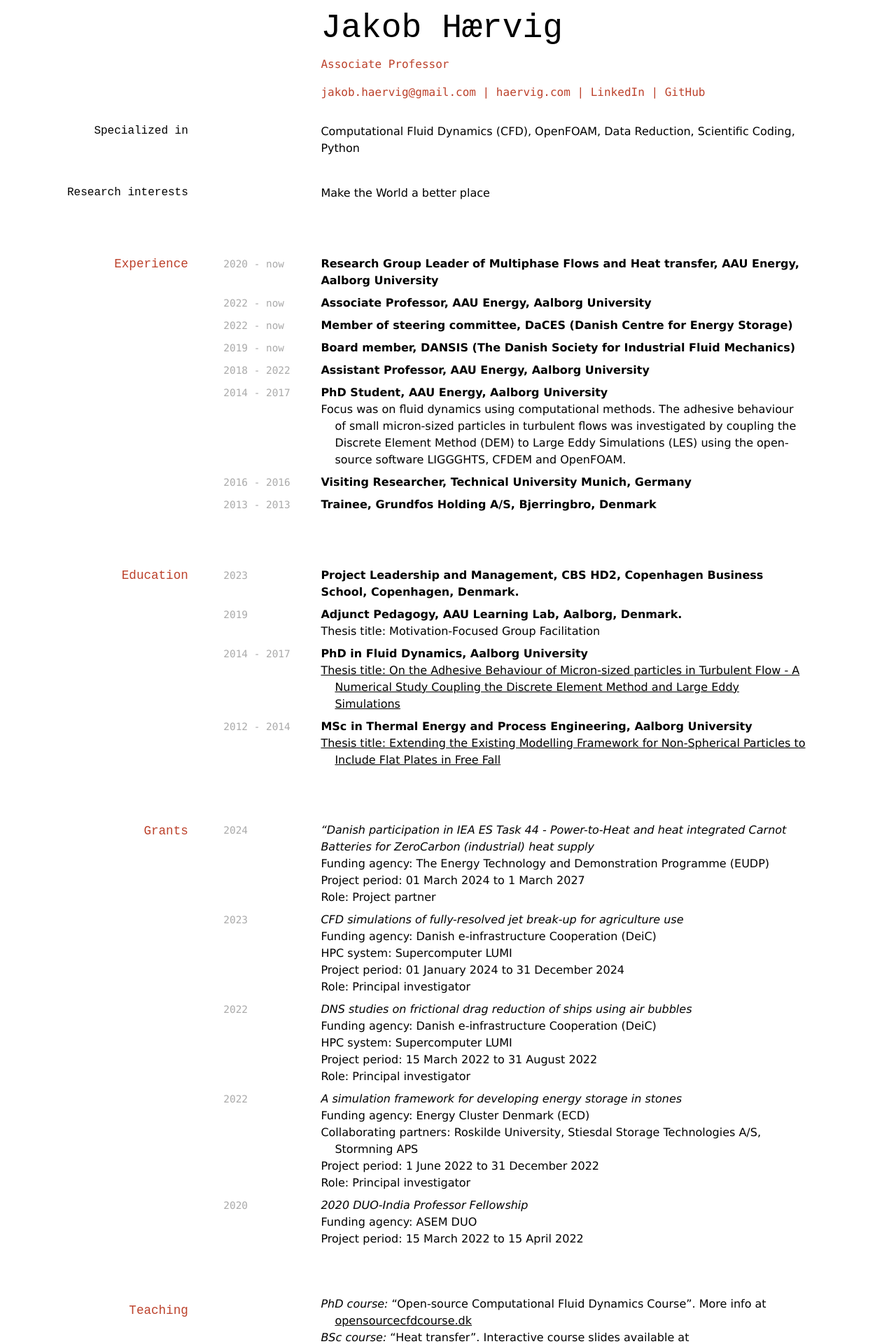
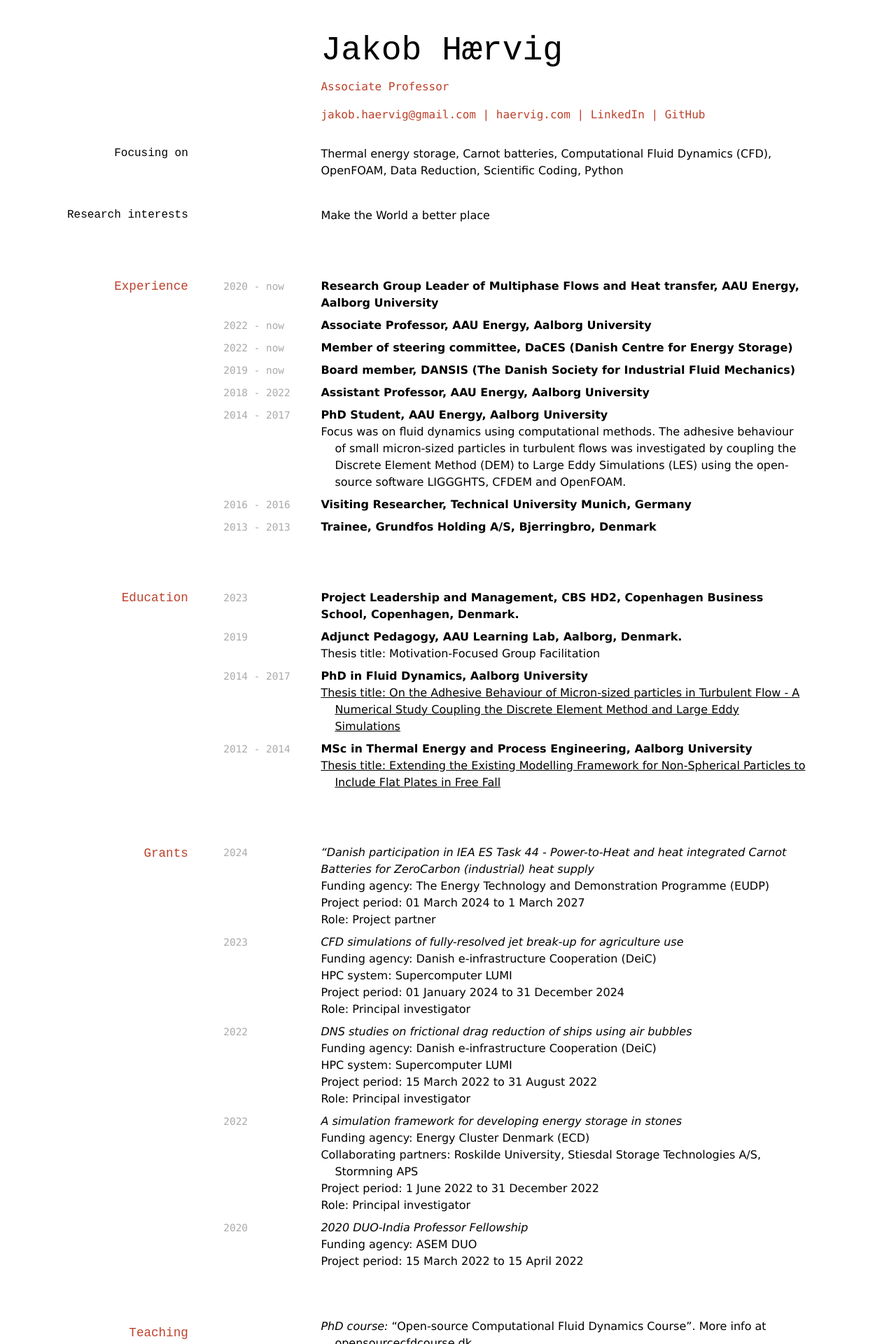
Before and after one commit to jakobhaervig/cv, a Jekyll site: the page built from index.md, in a window 1280 px wide. Shown: the top 1920 px of the page at 70% size. Built offline with Jekyll 4.4.1, drawn with Linux system fonts in a browser that asks for light colours.

Commit message:
Update specialization and add margin to h1 element

```diff
--- a/index.md
+++ b/index.md
@@ -13,9 +13,9 @@ Associate Professor
 | <a href="https://haervig.com">haervig.com </a>| <a href="https://www.linkedin.com/in/jakobhaervig/">LinkedIn </a>| <a href="https://github.com/jakobhaervig">GitHub</a>
 </div>
 
-### Specialized in
+### Focusing on
 
-Computational Fluid Dynamics (CFD), OpenFOAM, Data Reduction, Scientific Coding, Python
+Thermal energy storage, Carnot batteries, Computational Fluid Dynamics (CFD), OpenFOAM, Data Reduction, Scientific Coding, Python
 
 ### Research interests
 
--- a/media/haervig-screen.css
+++ b/media/haervig-screen.css
@@ -139,6 +139,7 @@ h1 {
 	line-height: 1em;
 	position: relative;
 	left: 35%;
+	margin-top: 1em;
 }
 
 h1+p {
```
